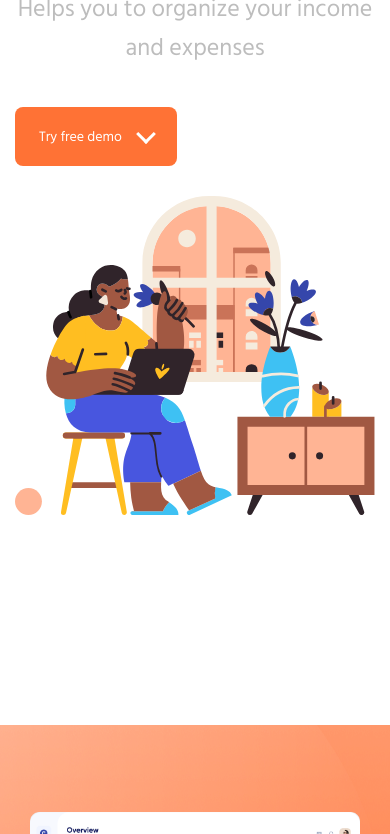
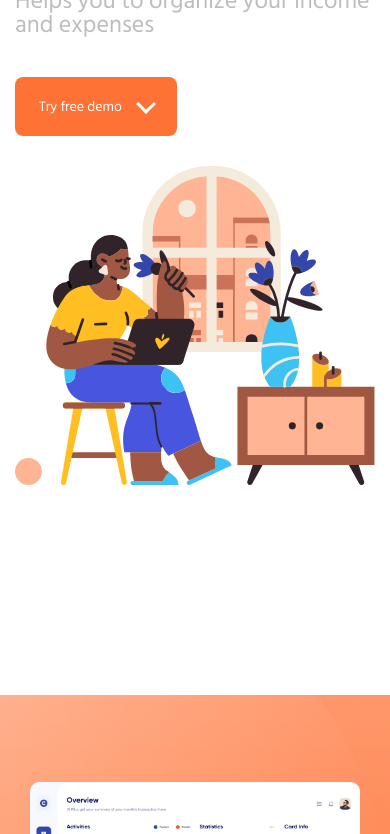
Before and after one commit to TrashG0Ra/PENSE, a plain HTML site: page index.html in a window 390 px wide. Shown: the part 484-1318 px from the top of the page. Drawn offline with Linux system fonts and the light colour scheme.

Commit message:
omg...999 commit

```diff
--- a/style.css
+++ b/style.css
@@ -671,6 +671,11 @@ button {
     max-width: 600px;
   }
 
+  .subtitle {
+    font-size: 24px;
+    line-height: 100%;
+  }
+
   .header__logo {
     margin-bottom: 30px;
   }
@@ -691,10 +696,6 @@ button {
 
   .section-left {
     margin-right: 0;
-  }
-
-  .subtitle {
-    text-align: center;
   }
 
   .section__img {
```
